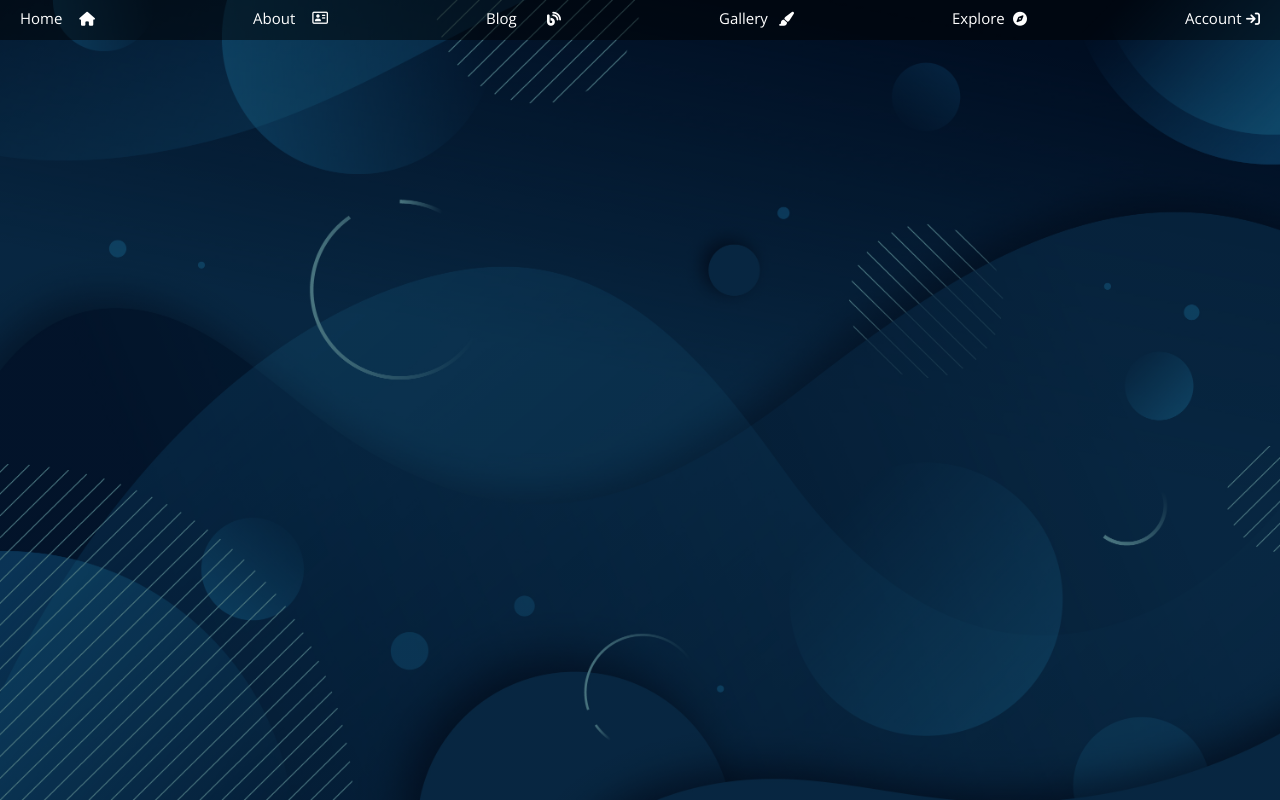
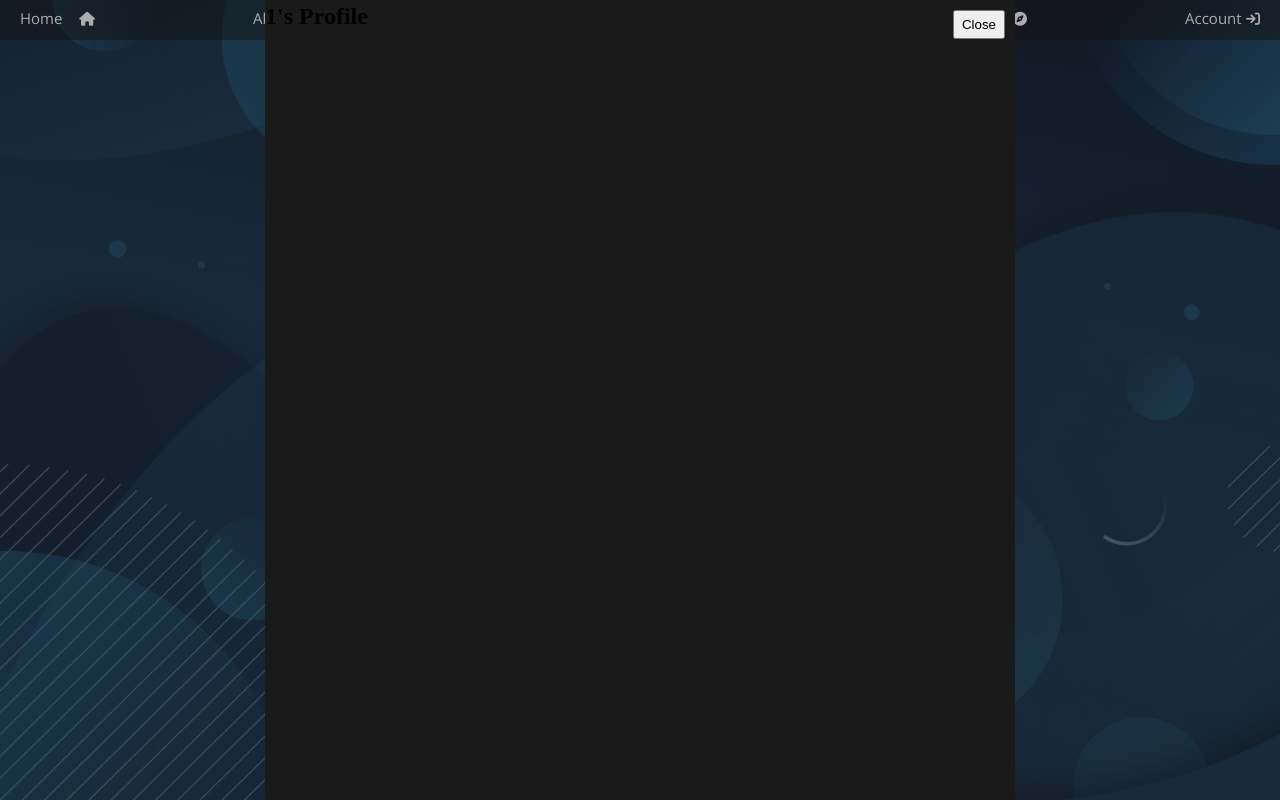
Before and after one commit to atlasastronomer/weave, a React (Vite) app: page /explore/1 in a window 1280 px wide. Built offline with nearby package versions, Linux system fonts and the light colour scheme.

Commit message:
Added Explore.jsx. This file displays a list of all users registered under Weave. Clicking on 'view profile' navigates a user to a new link with a modal open. User details coming soon.

```diff
--- a/src/App.jsx
+++ b/src/App.jsx
@@ -9,6 +9,7 @@ import { Gallery } from './components/Gallery/Gallery.jsx'
 import { Login } from './components/Authentication/Login.jsx'
 import { Account } from './components/Account/Account.jsx'
 import { Signup } from './components/Authentication/Signup.jsx'
+import { Explore } from './components/Explore/Explore.jsx'
 
 import './assets/App.css'
 
@@ -29,6 +30,7 @@ const App = () => {
             <Route path='/blogs' element={<Blog />}/>
             <Route path='/gallery' element={<Gallery />}/>
             <Route path='/account' element={!token ? <Login/> : <Account />}/>
+            <Route path='/explore/*' element={<Explore />} />
             <Route path='/login' element={token ? <Account/> : <Login />}/>
             <Route path='/signup' element={token ? <Account/> : <Signup />}/>
           </Routes>
--- a/src/components/Blog/Blog.jsx
+++ b/src/components/Blog/Blog.jsx
@@ -1,9 +1,8 @@
 import { useState, useEffect } from 'react'
-import axios from 'axios'
 import { Blogpost } from './Blogpost.jsx'
-import blogService from '/src/services/blogService'
 import { Link } from 'react-router-dom'
 import { Wallpaper } from '../Wallpaper.jsx'
+import blogService from '/src/services/blogService'
 import './Blog.css'
 
 const Blog = () => {
--- /dev/null
+++ b/src/components/Explore/Explore.css
@@ -0,0 +1,6 @@
+.user-grid {
+  display: grid;
+  grid-template-columns: repeat(4, 1fr);
+  justify-content: center;
+  gap: 20px;
+}
--- /dev/null
+++ b/src/components/Explore/Explore.jsx
@@ -0,0 +1,69 @@
+import { useNavigate, Routes, Route, useLocation } from 'react-router-dom'
+import { UserModal } from './UserModal.jsx'
+import { UserContainer } from './UserContainer.jsx'
+import { useState, useEffect } from 'react'
+import userService from '/src/services/userService'
+import { Wallpaper } from '../Wallpaper.jsx'
+import './Explore.css'
+
+const Explore = () => {
+  const navigate = useNavigate()
+  const location = useLocation()
+  const modalIsOpen = location.pathname.startsWith('/explore') && location.pathname.split('/').length === 3
+
+  const [token, setToken] = useState('')
+  const [users, setUsers] = useState([])
+  const [expandedUserId, setExpandedUserId] = useState('')
+
+
+  useEffect(() => {
+    const storedToken = localStorage.getItem('token')
+
+    setToken(storedToken)
+
+    if(storedToken) {
+      loadUsers()
+    }
+  }, [])
+
+  const loadUsers = async () => {
+      const res = await userService.getAllUsers()
+      setUsers(res.data)
+      console.log(res.data)
+  }
+
+  useEffect(() => {
+    if (modalIsOpen) {
+      document.body.classList.add('active-modal')
+    }
+    else {
+      document.body.classList.remove('active-modal')
+    }
+
+    return () => document.body.classList.remove('active-modal')
+  }, [modalIsOpen])
+
+  const openModal = (username) => {
+    navigate(`/explore/${username}`)
+  }
+
+  const closeModal = () => navigate('/explore')
+
+  return (
+    <div>
+      <Wallpaper />
+
+      <div className='user-grid'>
+        {users.map((user) =>
+        <UserContainer user={user} key={user.id} openModal={openModal}/>
+      )}
+      </div>
+
+      <Routes>
+        <Route path=':username' element={<UserModal closeModal={closeModal} />} />
+      </Routes>
+    </div>
+  )
+}
+
+export { Explore }
--- /dev/null
+++ b/src/components/Explore/UserContainer.css
@@ -0,0 +1,31 @@
+.explore-user-container {
+  background-color: var(--container-color);
+  padding: 15px;
+  display: flex;
+  flex-direction: column;
+  justify-content: center;
+  align-items: center;
+  border-radius: 15px;
+  width: 300px;
+  box-shadow: var(--box-shadow);
+}
+
+.user-username {
+  font-family: 'Open Sans';
+  font-size: 30px;
+  color: var(--text-color);
+}
+
+.user-name {
+  font-family: 'Open Sans';
+  font-size: 18px;
+  color: var(--text-color-2);
+  margin-bottom: 15px;
+}
+
+.view-profile-btn {
+  font-family: 'Open Sans';
+  font-size: 18px;
+  color: var(--text-color-2);
+  margin-bottom: 15px;
+}
--- /dev/null
+++ b/src/components/Explore/UserContainer.jsx
@@ -0,0 +1,21 @@
+import { useNavigate, Routes, Route, useLocation } from 'react-router-dom'
+import { useEffect } from 'react'
+import { Avatar } from '../Home/Avatar'
+import './UserContainer.css'
+
+const UserContainer = ({user, openModal}) => {
+  const name = user.name
+  const username = user.username
+  const avatar = user.avatar
+
+  return (
+    <div className='explore-user-container'>
+      <p className='user-username'>{name}</p>
+      <p className='user-name'>{username}</p>
+      <Avatar avatar = {avatar}/>
+      <button className='upload-delete-btn' onClick={() => openModal(user.username)}>View Profile</button>
+    </div>
+  )
+}
+
+export { UserContainer }
--- /dev/null
+++ b/src/components/Explore/UserModal.css
@@ -0,0 +1,44 @@
+body.active-modal {
+    overflow-y: hidden;
+}
+
+.btn-modal {
+    padding: 10px 20px;
+    display: block;
+    margin: 100px auto 0;
+    font-size: 18px;
+}
+
+.modal, .overlay {
+    width: 100vw;
+    height: 100vh;
+    top: 0;
+    left: 0;
+    right: 0;
+    bottom: 0;
+    position: fixed;
+}
+
+.overlay {
+    background: rgba(49, 49, 49, 0.4);
+}
+
+.modal-wrapper {
+    position: absolute;
+    top: 0;
+    left: 50%;
+    transform: translateX(-50%);
+    width: 750px;
+    height: 100vh;
+    line-height: 1.4;
+    background-color: var(--container-color);
+    border-radius: 0;
+    overflow-y: auto;
+}
+
+.close-modal {
+    position: absolute;
+    top: 10px;
+    right: 10px;
+    padding: 5px 7px;
+}
--- /dev/null
+++ b/src/components/Explore/UserModal.jsx
@@ -0,0 +1,20 @@
+import {useParams} from 'react-router-dom'
+import './UserModal.css'
+
+const UserModal = ({ closeModal }) => {
+  const { username } = useParams()
+
+  return (
+    <div className='modal'>
+      <div className='overlay' onClick={closeModal}></div>
+      <div className='modal-wrapper'>
+        <h2>{username}'s Profile</h2>
+        <button className='close-modal' onClick={closeModal}>
+          Close
+        </button>
+      </div>
+    </div>
+  )
+}
+
+export { UserModal }
--- /dev/null
+++ b/src/services/userService.js
@@ -0,0 +1,10 @@
+import axios from 'axios'
+const VITE_PORT = import.meta.env.VITE_PORT || 3001
+const baseUrl = `http://localhost:${VITE_PORT}/api/users`
+
+const getAllUsers = async () => {
+  const res = await axios.get(baseUrl)
+  return res
+}
+
+export default { getAllUsers }
```
